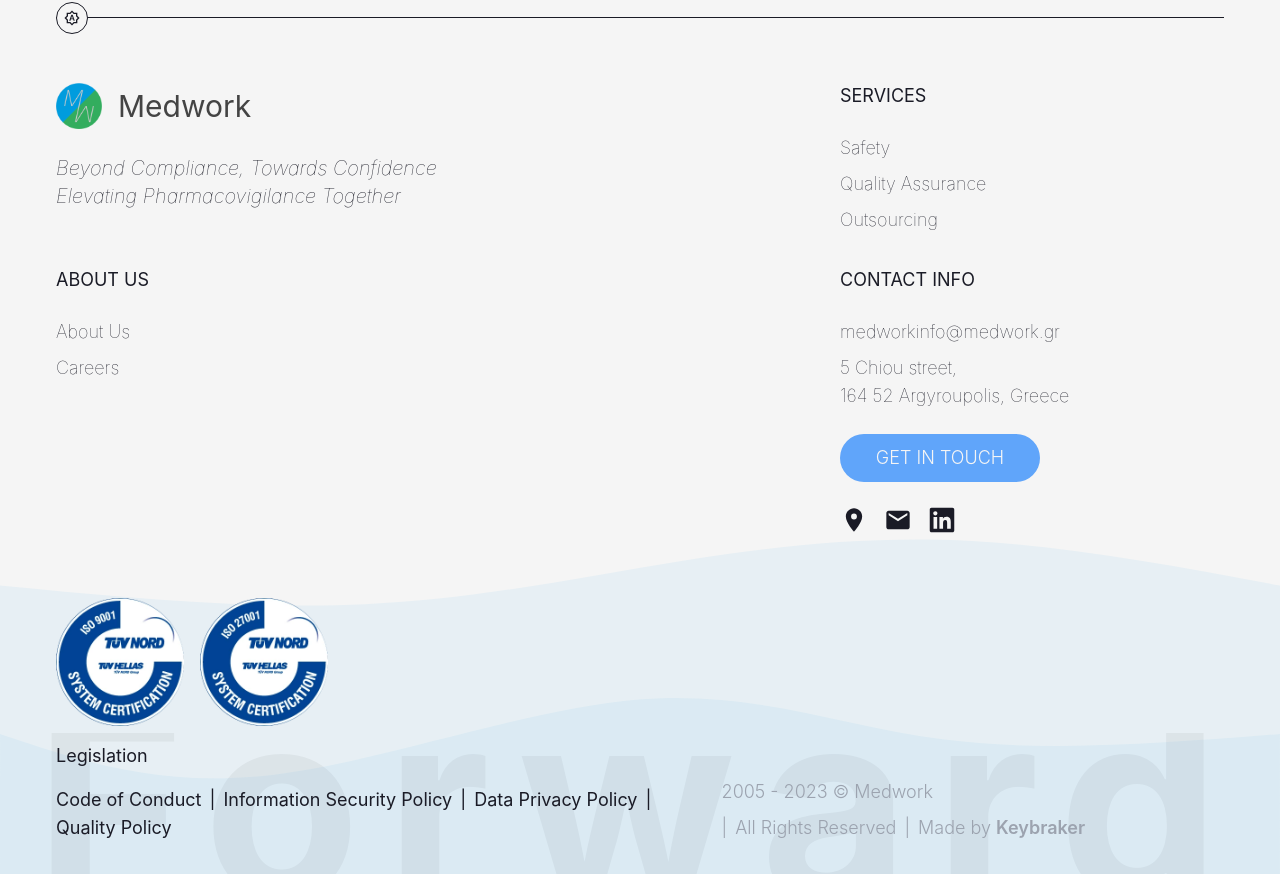
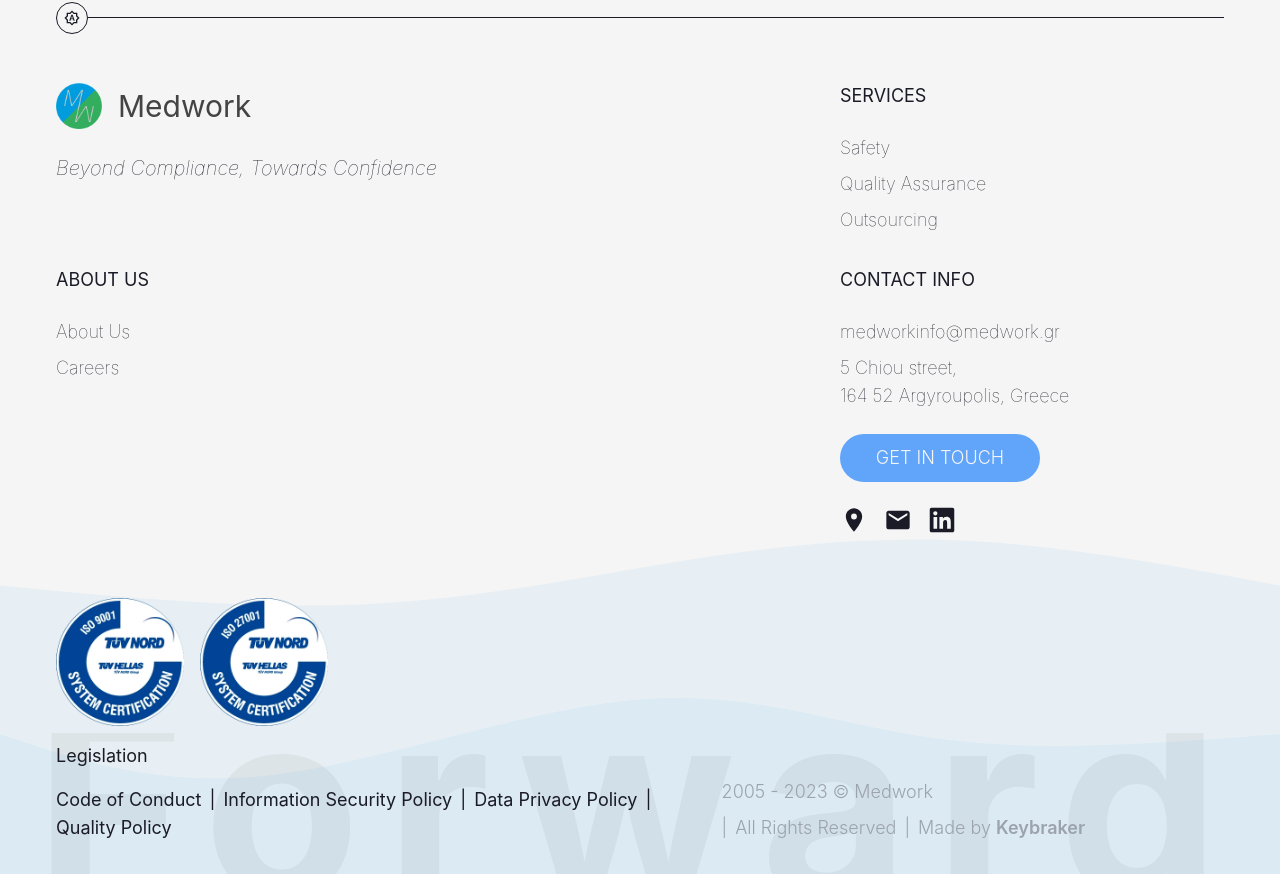
Before and after one commit to Medwork-CRO/webpage, a Next.js app: page /about-us/legislation/LegislationTabs in a window 1280 px wide. Shown: the part 1782-2656 px from the top of the page. Built offline with nearby package versions, Linux system fonts and the light colour scheme.

Commit message:
Update company info

```diff
--- a/src/components/companyInfo.tsx
+++ b/src/components/companyInfo.tsx
@@ -7,7 +7,7 @@ type CompanyInfoProps = {
 
 // const companyBriefOld = "Medwork is a Contract Research Organization (CRO) operating in Southeast Europe, which since 2005 offers a wide range of specialized services to the pharmaceutical and medical device industries.";
 // const companyBrief = "Since its establishment in 2005, Medwork has been offering an extensive array of specialised vigilance services to the pharmaceutical and medical device industries.";
-const companyBrief = "Beyond Compliance, Towards Confidence Elevating Pharmacovigilance Together";
+const companyBrief = "Beyond Compliance, Towards Confidence";
 
 function CompanyInfo({ align = "left" }: CompanyInfoProps) {
     return (
```
